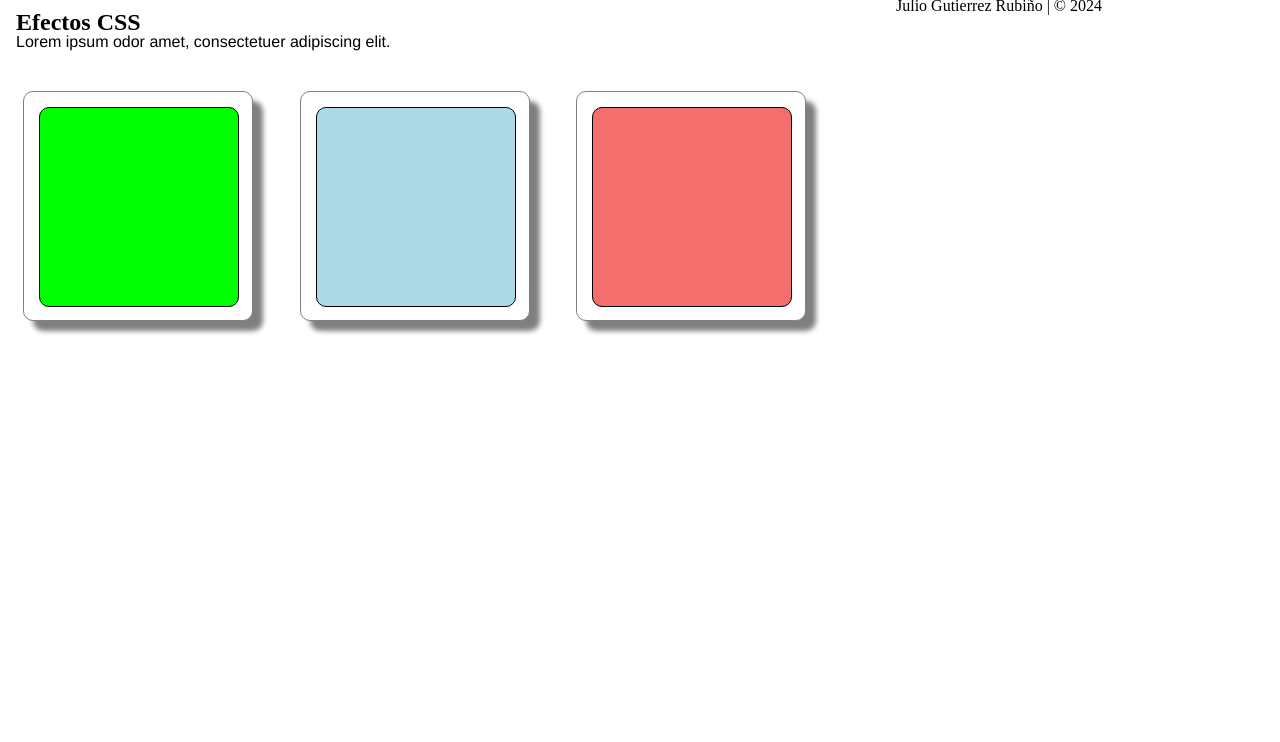
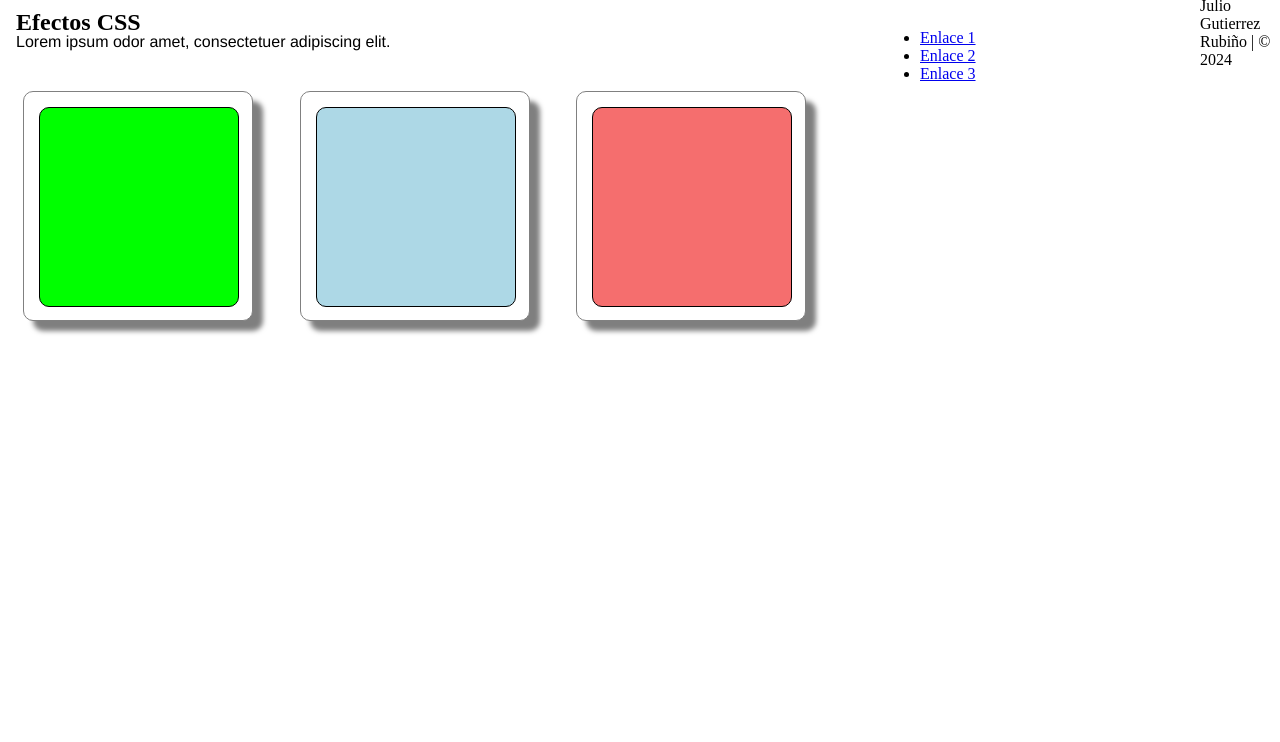
Before and after one commit to DarkJulio147/mywebsite2, a plain HTML site: page index.html in a window 1280 px wide. Shown: the part 58-800 px from the top of the page. Drawn offline with Linux system fonts and the light colour scheme.

Commit message:
Añadido elemento lateral (aside) a index.html

```diff
--- a/index.html
+++ b/index.html
@@ -26,6 +26,14 @@
          <div class="marco"><div id="cuadrado3"></div></div>
       </div>
    </main>
+
+	<aside>
+  <ul>
+     <li><a href="#">Enlace 1</a></li>
+     <li><a href="#">Enlace 2</a></li>
+     <li><a href="#">Enlace 3</a></li>
+  </ul>
+</aside>
    <footer>
       Julio Gutierrez Rubiño | &copy; 2024
    </footer>
```
